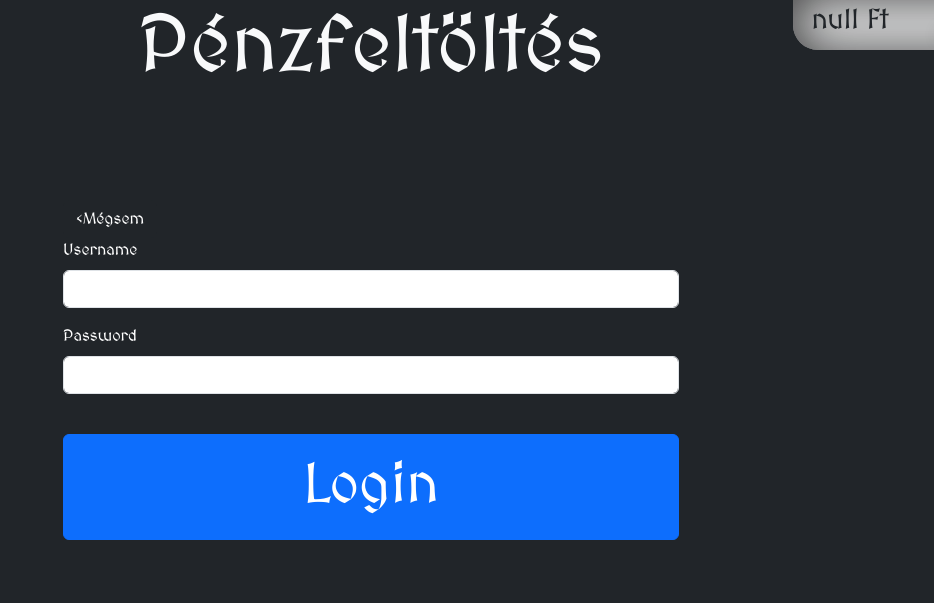
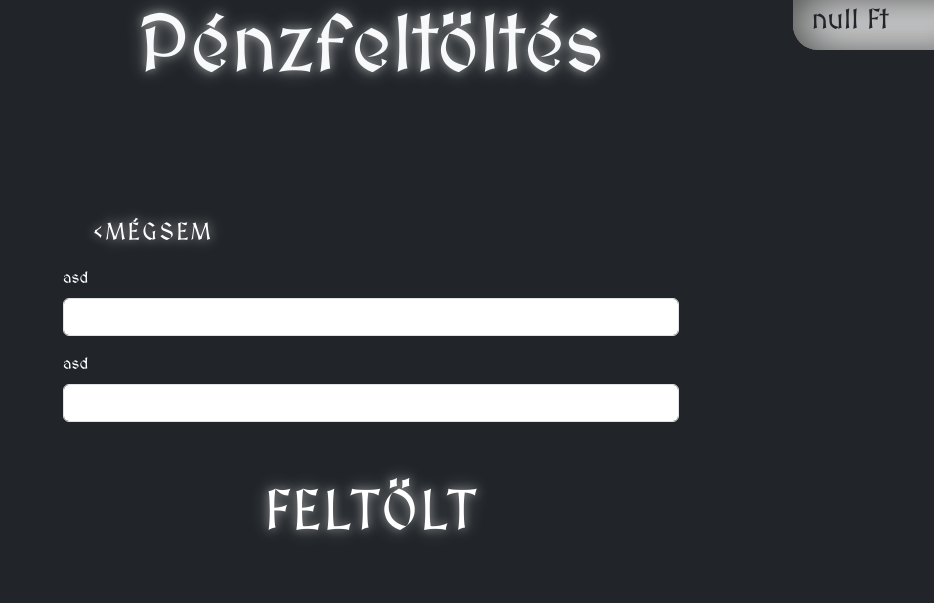
Before and after one commit to sukebenedek/PubSimulator, a website with bundled scripts: page withdraw.html in a window 1280 px wide. Shown: the full height of the page, 269-1203 px from the left. Built offline with nearby package versions, Linux system fonts and the light colour scheme; sample sign-in values are in the browser's storage.

Commit message:
withdraw stilus #6

```diff
--- a/withdraw.html
+++ b/withdraw.html
@@ -12,20 +12,20 @@
     <link rel="stylesheet" href="style.css">
 </head>
 <body class="bg-dark">
-  <h1 class="text-center display-1 text-light">Pénzfeltöltés</h1>
+  <h1 class="text-center display-1 text-light mainText">Pénzfeltöltés</h1>
   <div class="container position-absolute top-50 start-50 translate-middle w-50 h-50">
     <form>
-        <button id="cancel" type="button" class="backbtn btn btn-dark text-white">&#8249;Mégsem</button>
+        <button id="cancel" type="button" class="backbtn btn btn-dark text-white login">&#8249;Mégsem</button>
         <div class="mb-3">
-          <label for="usernameInput" class="form-label text-white">Username</label>
+          <label for="usernameInput" class="form-label text-white">asd</label>
           <input type="text" class="form-control" id="usernameInput" aria-describedby="emailHelp">
         </div>
         <div class="mb-3">
-          <label for="passwordInput" class="form-label text-white">Password</label>
+          <label for="passwordInput" class="form-label text-white">asd</label>
           <input type="password" class="form-control" id="passwordInput" aria-describedby="emailHelp">
         </div>
         <h5 id="error" class="text-danger"></h5>
-        <button id="submitLogin" type="submit" class="btn btn-primary">Login</button>
+        <button id="submitLogin" type="submit" class="btn btn-primary login">Feltölt</button>
       </form>
   </div>
 
```
